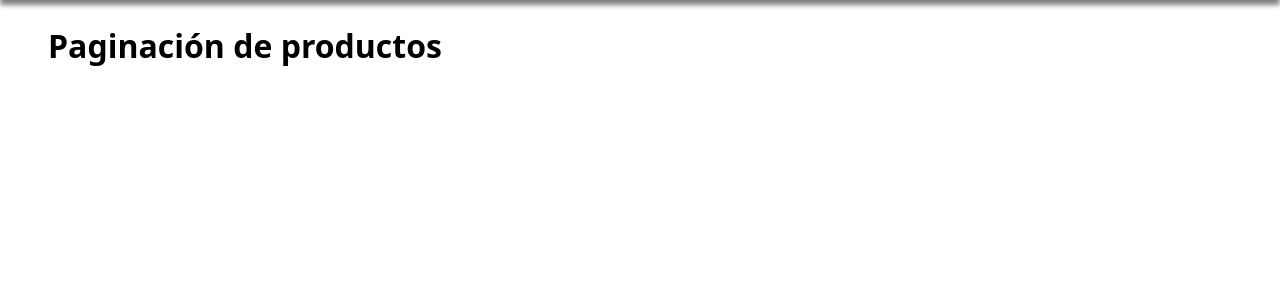
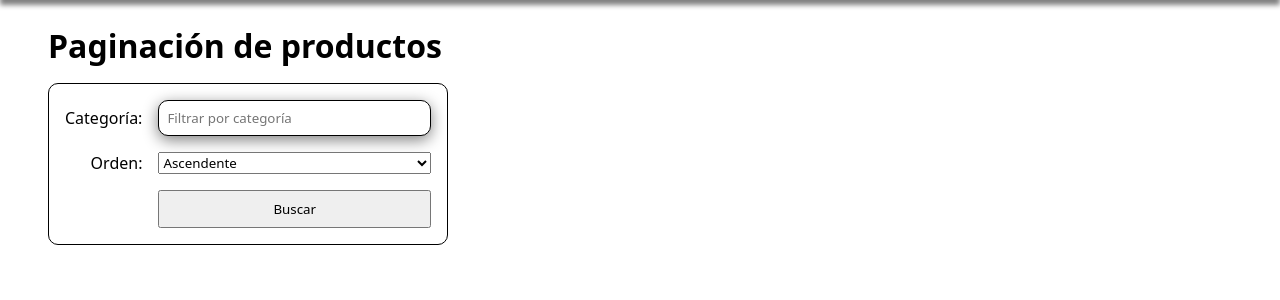
Before and after one commit to braianledantes/Coderhouse-comision-53115, a Node server app: page /products in a window 1280 px wide. Shown: the part 76-376 px from the top of the page. Run offline with Node 20, Linux system fonts and the light colour scheme; data that the repository does not hold is empty; some libraries are stand-ins or nearby versions.

Commit message:
get productos view terminado

```diff
--- a/dao/dbManagers/ProductManager.js
+++ b/dao/dbManagers/ProductManager.js
@@ -29,12 +29,24 @@ class ProductManager {
         }
     }
 
-    async getProducts({ limit, page, query, sort }) {
-        // TODO ver qué enviar en la query
-        // const pQuery = { status: false }
+    async getProducts({ limit, page, category, availability, sort }) {
+        // crea la consulta para aplicar el filtro
+        const andArray = []
+        if (category) {
+            andArray.push({ category })
+        }
+        // el producto está disponible si su estado es verdadero y hay stock
+        if (availability == true) {
+            andArray.push({ status: true })
+            andArray.push({ stock: { $gt: 0 } })
+        } else if (availability == false) {
+            andArray.push({ $or: [{ status: false }, { stock: 0 }] })
+        }
+
+        const query = andArray.length > 0 ? { $and: andArray } : {}
 
         return await ProductModel.paginate(
-            {},
+            query,
             {
                 sort: sort ? { price: sort } : undefined,
                 limit: limit,
--- a/public/styles/style.css
+++ b/public/styles/style.css
@@ -41,12 +41,41 @@ main {
 }
 
 button {
-    padding: .5rem 2rem;
+    padding: .5rem 1.5rem;
 }
 
 .section-title {
     margin-bottom: 1rem;
     font-size: 2rem;
+}
+
+/* Paginacion de productos */
+.products-query-form {
+    display: grid;
+    grid-template-columns: auto 1fr;
+    gap: 1rem;
+    align-items: center;
+    margin: 1rem 0;
+    padding: 1rem;
+    border: 1px solid black;
+    border-radius: 10px;
+    max-width: 400px;
+    min-width: fit-content;
+}
+
+.products-query-form label {
+    justify-self: end;
+}
+
+.products-query-form input[name="category"] {
+    border: 1px solid black;
+    border-radius: 10px;
+    padding: .5rem;
+    box-shadow: 0 4px 15px gray;
+}
+
+.products-query-form button {
+    grid-column: 2;
 }
 
 .page-nav {
@@ -103,16 +132,21 @@ button {
     object-fit: cover;
 }
 
+.product-item-buttons {
+    display: flex;
+    flex-wrap: wrap;
+    gap: 1rem;
+    margin-top: 1rem;
+}
+
 .form-create-product {
     position: sticky;
     top: 6rem;
     display: grid;
     gap: 1rem;
-    grid-template-columns: 1fr 4fr;
+    grid-template-columns: auto 200px;
     border: 1px solid black;
     padding: 1.5rem;
-    max-width: 500px;
-    min-width: 400px;
     box-shadow: 5px 5px 5px gray;
     border-radius: 10px;
 }
--- a/routers/views.routes.js
+++ b/routers/views.routes.js
@@ -25,7 +25,7 @@ router.get('/home', async (req, res) => {
 })
 
 router.get('/products', validateGetProducts, async (req, res) => {
-    let result = await pm.getProducts(req.query)
+    const result = await pm.getProducts(req.query)
 
     const products = result.docs.map(p => ({
         ...p,
--- a/validations/products.validations.js
+++ b/validations/products.validations.js
@@ -4,14 +4,19 @@ const z = require('zod')
 validateGetProducts = [
     query('limit')
         .default(10)
+        .toInt()
         .isInt({ min: 1 }),
     query('page')
         .default(1)
+        .toInt()
         .isInt({ min: 1 }),
-    query('query')
-        .default('')
+    query('category')
         .isString()
-        .escape(),
+        .optional(),
+    query('availability')
+        .isBoolean()
+        .toBoolean()
+        .optional(),
     query('sort')
         .default(undefined)
         .isIn([undefined, 'asc', 'desc']),
--- a/views/products.handlebars
+++ b/views/products.handlebars
@@ -1,5 +1,16 @@
 <h2 class="section-title">Paginación de productos</h2>
 <section class="products">
+    <form class="products-query-form" action="/products">
+        <label for="category">Categoría:</label>
+        <input type="search" name="category" placeholder="Filtrar por categoría">
+        <label for="sort">Orden:</label>
+        <select name="sort" id="">
+            <option value="asc">Ascendente</option>
+            <option value="desc">Descendente</option>
+        </select>
+        <button type="submit">Buscar</button>
+    </form>
+
     <div class="products-list">
         {{#each payload}}
         <article class="product" id="{{this.id}}">
```
